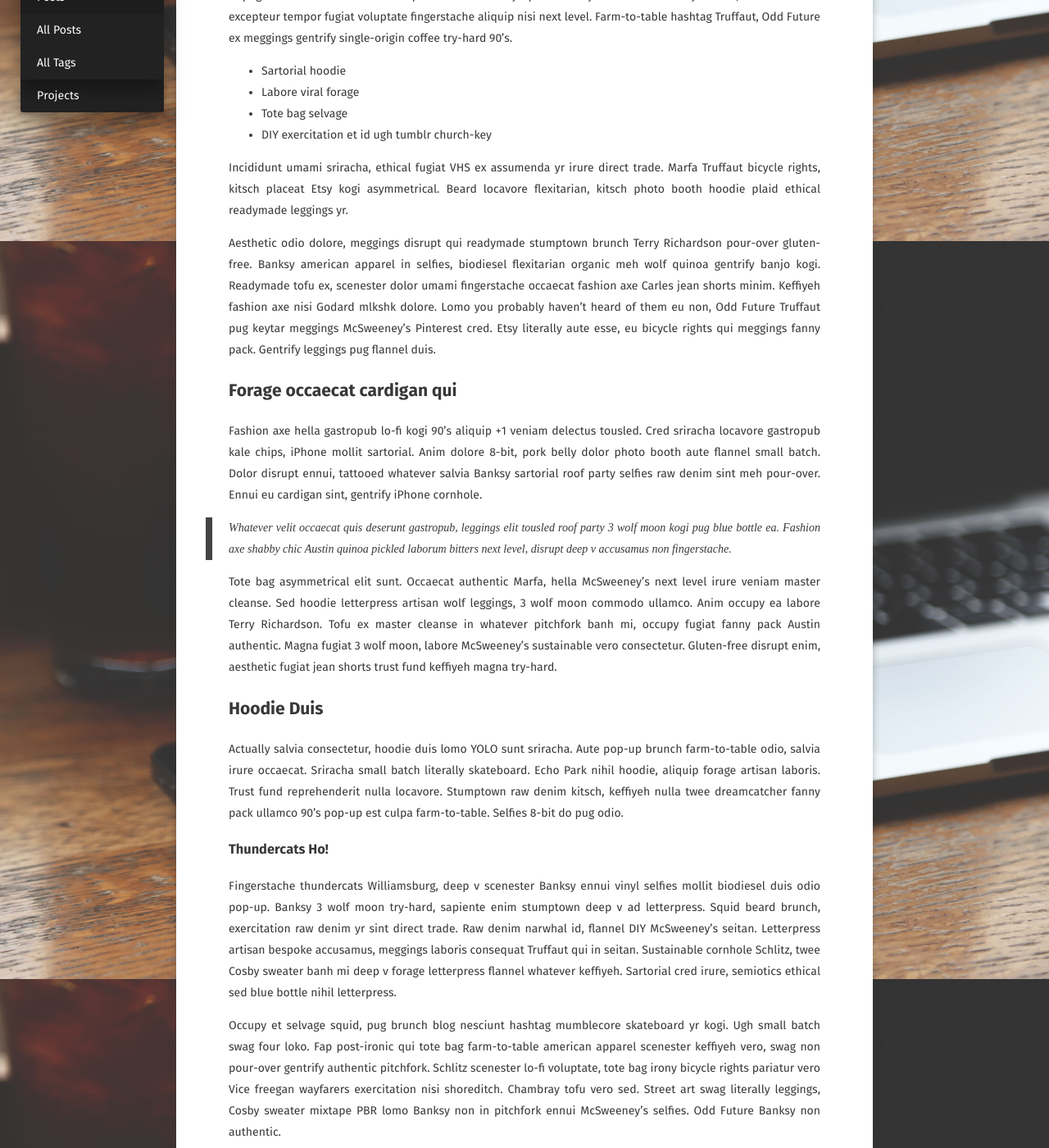
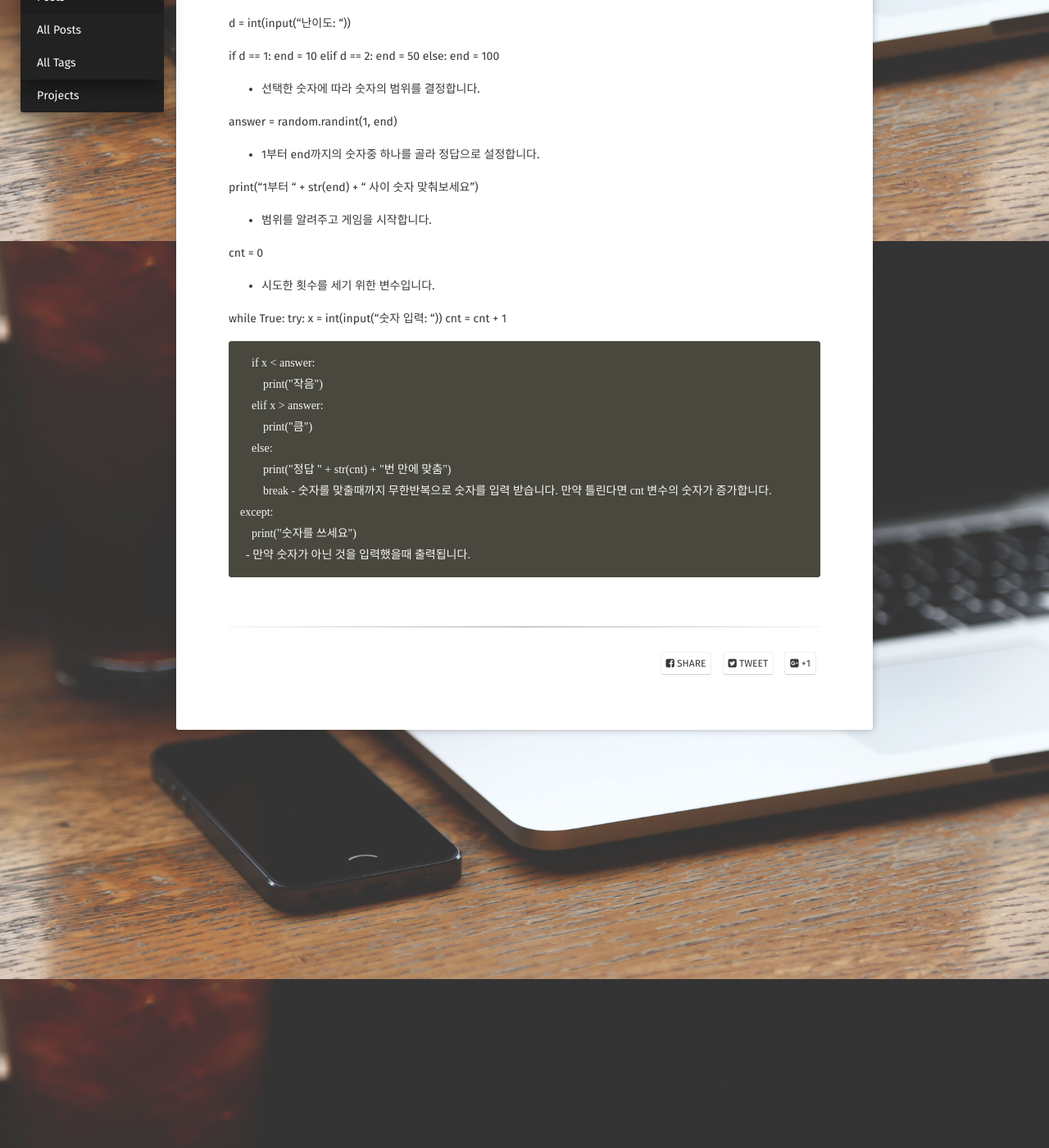
Before and after one commit to kkmmin09/kkmmin09.github.com, a Jekyll site: the page built from _posts/2012-05-22-readability-post.md, in a window 1280 px wide and 1400 px high, scrolled down 606 px. Shown: the whole window at 82% size. Built offline with Jekyll 4.4.1, drawn with Linux system fonts in a browser that asks for light colours; some web fonts are replaced; our own code applies the rules of GitHub Pages for plain Markdown files; comment, search, counter and statistics services are not loaded; some of the changed text lies outside the part shown.

Commit message:
Update 2012-05-22-readability-post.md

```diff
--- a/_posts/2012-05-22-readability-post.md
+++ b/_posts/2012-05-22-readability-post.md
@@ -1,45 +1,51 @@
----
-layout: post
-title: "Testing Readability with a Bunch of Text"
-date: 2012-05-22
-excerpt: "A ton of text to test readability."
-tags: [sample post, readability, test]
-comments: true
----
+숫자 맞추기 게임
 
-sss
+난이도
+1. 쉬움(1~10)
+2. 보통(1~50)
+3. 어려움(1~100)
+정답을 맞출 때까지 계속 입려받도록 코드를 만들었습니다.
 
-Vero laborum commodo occupy. Semiotics voluptate mumblecore pug. Cosby sweater ullamco quinoa ennui assumenda, sapiente occupy delectus lo-fi. Ea fashion axe Marfa cillum aliquip. Retro Bushwick keytar cliche. Before they sold out sustainable gastropub Marfa readymade, ethical Williamsburg skateboard brunch qui consectetur gentrify semiotics. Mustache cillum irony, fingerstache magna pour-over keffiyeh tousled selfies.
+import random - 랜덤한 숫자를 만들어낸다.
 
-## Cupidatat 90's lo-fi authentic try-hard
+print("난이도 선택")
+print("1. 1~10")
+print("2. 1~50")
+print("3. 1~100")
 
-In pug Portland incididunt mlkshk put a bird on it vinyl quinoa. Terry Richardson shabby chic +1, scenester Tonx excepteur tempor fugiat voluptate fingerstache aliquip nisi next level. Farm-to-table hashtag Truffaut, Odd Future ex meggings gentrify single-origin coffee try-hard 90's.
+d = int(input("난이도: "))
 
-* Sartorial hoodie
-* Labore viral forage
-* Tote bag selvage
-* DIY exercitation et id ugh tumblr church-key
+if d == 1:
+    end = 10
+elif d == 2:
+    end = 50
+else:
+    end = 100
 
-Incididunt umami sriracha, ethical fugiat VHS ex assumenda yr irure direct trade. Marfa Truffaut bicycle rights, kitsch placeat Etsy kogi asymmetrical. Beard locavore flexitarian, kitsch photo booth hoodie plaid ethical readymade leggings yr.
+- 선택한 숫자에 따라 숫자의 범위를 결정합니다.
 
-Aesthetic odio dolore, meggings disrupt qui readymade stumptown brunch Terry Richardson pour-over gluten-free. Banksy american apparel in selfies, biodiesel flexitarian organic meh wolf quinoa gentrify banjo kogi. Readymade tofu ex, scenester dolor umami fingerstache occaecat fashion axe Carles jean shorts minim. Keffiyeh fashion axe nisi Godard mlkshk dolore. Lomo you probably haven't heard of them eu non, Odd Future Truffaut pug keytar meggings McSweeney's Pinterest cred. Etsy literally aute esse, eu bicycle rights qui meggings fanny pack. Gentrify leggings pug flannel duis.
+answer = random.randint(1, end)
+- 1부터 end까지의 숫자중 하나를 골라 정답으로 설정합니다.
 
-## Forage occaecat cardigan qui
+print("1부터 " + str(end) + " 사이 숫자 맞춰보세요")
+- 범위를 알려주고 게임을 시작합니다.
 
-Fashion axe hella gastropub lo-fi kogi 90's aliquip +1 veniam delectus tousled. Cred sriracha locavore gastropub kale chips, iPhone mollit sartorial. Anim dolore 8-bit, pork belly dolor photo booth aute flannel small batch. Dolor disrupt ennui, tattooed whatever salvia Banksy sartorial roof party selfies raw denim sint meh pour-over. Ennui eu cardigan sint, gentrify iPhone cornhole.
+cnt = 0
+- 시도한 횟수를 세기 위한 변수입니다.
 
-> Whatever velit occaecat quis deserunt gastropub, leggings elit tousled roof party 3 wolf moon kogi pug blue bottle ea. Fashion axe shabby chic Austin quinoa pickled laborum bitters next level, disrupt deep v accusamus non fingerstache.
+while True:
+    try:
+        x = int(input("숫자 입력: "))
+        cnt = cnt + 1
 
-Tote bag asymmetrical elit sunt. Occaecat authentic Marfa, hella McSweeney's next level irure veniam master cleanse. Sed hoodie letterpress artisan wolf leggings, 3 wolf moon commodo ullamco. Anim occupy ea labore Terry Richardson. Tofu ex master cleanse in whatever pitchfork banh mi, occupy fugiat fanny pack Austin authentic. Magna fugiat 3 wolf moon, labore McSweeney's sustainable vero consectetur. Gluten-free disrupt enim, aesthetic fugiat jean shorts trust fund keffiyeh magna try-hard.
-
-## Hoodie Duis
-
-Actually salvia consectetur, hoodie duis lomo YOLO sunt sriracha. Aute pop-up brunch farm-to-table odio, salvia irure occaecat. Sriracha small batch literally skateboard. Echo Park nihil hoodie, aliquip forage artisan laboris. Trust fund reprehenderit nulla locavore. Stumptown raw denim kitsch, keffiyeh nulla twee dreamcatcher fanny pack ullamco 90's pop-up est culpa farm-to-table. Selfies 8-bit do pug odio.
-
-### Thundercats Ho!
-
-Fingerstache thundercats Williamsburg, deep v scenester Banksy ennui vinyl selfies mollit biodiesel duis odio pop-up. Banksy 3 wolf moon try-hard, sapiente enim stumptown deep v ad letterpress. Squid beard brunch, exercitation raw denim yr sint direct trade. Raw denim narwhal id, flannel DIY McSweeney's seitan. Letterpress artisan bespoke accusamus, meggings laboris consequat Truffaut qui in seitan. Sustainable cornhole Schlitz, twee Cosby sweater banh mi deep v forage letterpress flannel whatever keffiyeh. Sartorial cred irure, semiotics ethical sed blue bottle nihil letterpress.
-
-Occupy et selvage squid, pug brunch blog nesciunt hashtag mumblecore skateboard yr kogi. Ugh small batch swag four loko. Fap post-ironic qui tote bag farm-to-table american apparel scenester keffiyeh vero, swag non pour-over gentrify authentic pitchfork. Schlitz scenester lo-fi voluptate, tote bag irony bicycle rights pariatur vero Vice freegan wayfarers exercitation nisi shoreditch. Chambray tofu vero sed. Street art swag literally leggings, Cosby sweater mixtape PBR lomo Banksy non in pitchfork ennui McSweeney's selfies. Odd Future Banksy non authentic.
-
-Aliquip enim artisan dolor post-ironic. Pug tote bag Marfa, deserunt pour-over Portland wolf eu odio intelligentsia american apparel ugh ea. Sunt viral et, 3 wolf moon gastropub pug id. Id fashion axe est typewriter, mlkshk Portland art party aute brunch. Sint pork belly Cosby sweater, deep v mumblecore kitsch american apparel. Try-hard direct trade tumblr sint skateboard. Adipisicing bitters excepteur biodiesel, pickled gastropub aute veniam.
+        if x < answer:
+            print("작음")
+        elif x > answer:
+            print("큼")
+        else:
+            print("정답 " + str(cnt) + "번 만에 맞춤")
+            break
+- 숫자를 맞출때까지 무한반복으로 숫자를 입력 받습니다. 만약 틀린다면 cnt 변수의 숫자가 증가합니다.
+    except:
+        print("숫자를 쓰세요")
+      - 만약 숫자가 아닌 것을 입력했을때 출력됩니다.
```
